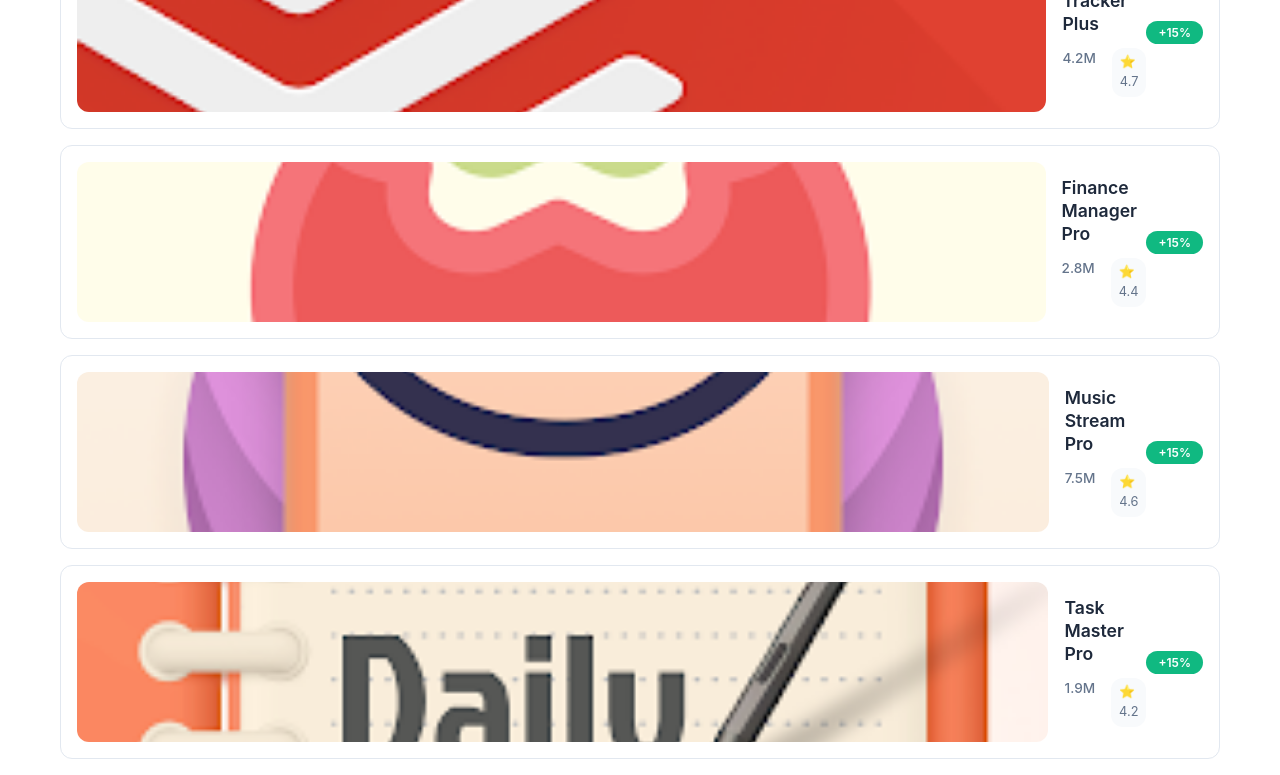
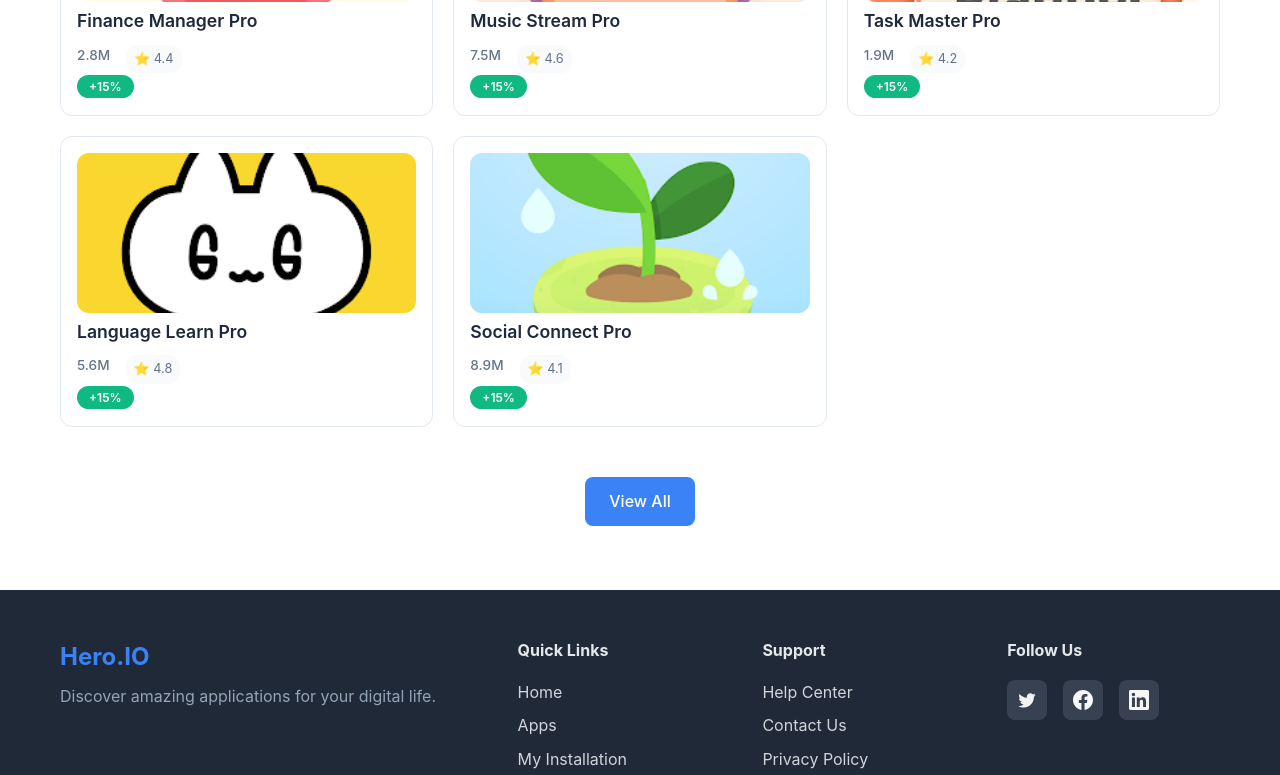
Before and after one commit to maomao09198/hero-io-app, a React app: page / in a window 1280 px wide. Shown: the part 2000-2775 px from the top of the page. Built offline with nearby package versions, Linux system fonts and the light colour scheme; the HTML template or start-up script is replaced by a standard one.

Commit message:
fixing colors

```diff
--- a/package.json
+++ b/package.json
@@ -9,8 +9,12 @@
     "preview": "vite preview"
   },
   "dependencies": {
+    "@fortawesome/fontawesome-svg-core": "^7.1.0",
+    "@fortawesome/free-brands-svg-icons": "^7.1.0",
+    "@fortawesome/react-fontawesome": "^3.1.0",
     "react": "^18.2.0",
     "react-dom": "^18.2.0",
+    "react-icons": "^5.5.0",
     "react-router-dom": "^6.8.0",
     "recharts": "^2.5.0"
   },
--- a/src/components/Footer.css
+++ b/src/components/Footer.css
@@ -46,16 +46,28 @@
   gap: 1rem;
 }
 
-.social-links a {
-  display: inline-block;
-  padding: 0.5rem;
+.social-link {
+  display: flex;
+  align-items: center;
+  justify-content: center;
+  width: 40px;
+  height: 40px;
   background: #374151;
   border-radius: 8px;
-  transition: background 0.3s ease;
+  color: #d1d5db;
+  text-decoration: none;
+  transition: all 0.3s ease;
 }
 
-.social-links a:hover {
+.social-link:hover {
   background: #3b82f6;
+  color: white;
+  transform: translateY(-2px);
+}
+
+.social-link svg {
+  width: 20px;
+  height: 20px;
 }
 
 .footer-bottom {
--- a/src/components/Footer.jsx
+++ b/src/components/Footer.jsx
@@ -29,14 +29,27 @@ const Footer = () => {
             </ul>
           </div>
 
-          <div className="footer-section">
-            <h4>Connect</h4>
-            <div className="social-links">
-              <a href="#" aria-label="Twitter">🐦</a>
-              <a href="#" aria-label="Facebook">📘</a>
-              <a href="#" aria-label="Instagram">📷</a>
-            </div>
-          </div>
+         <div className="footer-section">
+  <h4>Follow Us</h4>
+  <div className="social-links">
+    <a href="#" aria-label="Twitter" className="social-link twitter">
+      <svg width="20" height="20" viewBox="0 0 24 24" fill="#f0f2f3ff">
+        <path d="M22.46 6c-.77.35-1.6.58-2.46.69.88-.53 1.56-1.37 1.88-2.38-.83.5-1.75.85-2.72 1.05C18.37 4.5 17.26 4 16 4c-2.35 0-4.27 1.92-4.27 4.29 0 .34.04.67.11.98C8.28 9.09 5.11 7.38 3 4.79c-.37.63-.58 1.37-.58 2.15 0 1.49.75 2.81 1.91 3.56-.71 0-1.37-.2-1.95-.5v.03c0 2.08 1.48 3.82 3.44 4.21a4.22 4.22 0 0 1-1.93.07 4.28 4.28 0 0 0 4 2.98 8.521 8.521 0 0 1-5.33 1.84c-.34 0-.68-.02-1.02-.06C3.44 20.29 5.7 21 8.12 21 16 21 20.33 14.46 20.33 8.79c0-.19 0-.37-.01-.56.84-.6 1.56-1.36 2.14-2.23z"/>
+      </svg>
+    </a>
+    <a href="#" aria-label="Facebook" className="social-link facebook">
+      <svg width="20" height="20" viewBox="0 0 24 24" fill="#f7f8f9ff">
+        <path d="M24 12.073c0-6.627-5.373-12-12-12s-12 5.373-12 12c0 5.99 4.388 10.954 10.125 11.854v-8.385H7.078v-3.47h3.047V9.43c0-3.007 1.792-4.669 4.533-4.669 1.312 0 2.686.235 2.686.235v2.953H15.83c-1.491 0-1.956.925-1.956 1.874v2.25h3.328l-.532 3.47h-2.796v8.385C19.612 23.027 24 18.062 24 12.073z"/>
+      </svg>
+    </a>
+
+    <a href="#" aria-label="LinkedIn" className="social-link linkedin">
+      <svg width="20" height="20" viewBox="0 0 24 24" fill="#f5f5f5ff">
+        <path d="M20.447 20.452h-3.554v-5.569c0-1.328-.027-3.037-1.852-3.037-1.853 0-2.136 1.445-2.136 2.939v5.667H9.351V9h3.414v1.561h.046c.477-.9 1.637-1.85 3.37-1.85 3.601 0 4.267 2.37 4.267 5.455v6.286zM5.337 7.433c-1.144 0-2.063-.926-2.063-2.065 0-1.138.92-2.063 2.063-2.063 1.14 0 2.064.925 2.064 2.063 0 1.139-.925 2.065-2.064 2.065zm1.782 13.019H3.555V9h3.564v11.452zM22.225 0H1.771C.792 0 0 .774 0 1.729v20.542C0 23.227.792 24 1.771 24h20.451C23.2 24 24 23.227 24 22.271V1.729C24 .774 23.2 0 22.222 0h.003z"/>
+      </svg>
+    </a>
+  </div>
+</div>
         </div>
 
         <div className="footer-bottom">
--- a/src/pages/Home.css
+++ b/src/pages/Home.css
@@ -214,6 +214,7 @@
   font-weight: bold;
   color: #1e293b;
   margin-bottom: 0.5rem;
+
 }
 
 .section-title p {
@@ -238,11 +239,12 @@
 
 .trending-grid {
   display: grid;
-  gap: 1rem;
+  grid-template-columns: repeat(auto-fill, minmax(300px, 1fr));
+  gap: 20px;
+  margin-bottom: 50px;
 }
+.trending-app-card {
 
-.trending-app-card {
-  display: flex;
   align-items: center;
   padding: 1rem;
   background: white;
@@ -367,4 +369,7 @@
     height: 45px;
     margin-right: 0.75rem;
   }
+   .trending-grid {
+    grid-template-columns: 1fr;
+  }
 }
--- a/src/pages/Home.jsx
+++ b/src/pages/Home.jsx
@@ -2,6 +2,7 @@ import React from 'react';
 import { Link } from 'react-router-dom';
 import { appsData } from '../data/appsData';
 import './Home.css';
+import AppCard from '../components/AppCard';
 
 const Home = () => {
   const trendingApps = appsData.slice(0, 8);
@@ -99,13 +100,11 @@ const Home = () => {
       <section className="trending-apps">
         <div className="container">
           <div className="section-header">
-            <div className="section-title">
-              <h2>Trending Apps</h2>
-              <p>Explore all Trending Apps on the Internet coming back to us!</p>
-            </div>
-            <Link to="/apps" className="view-all-btn">
-              View All
-            </Link>
+            <div className="section-title" style={{ textAlign: "center",width: "100%" }}>
+  <h2>Trending Apps</h2>
+  <p>Explore all Trending Apps on the Internet coming back to us!</p>
+</div>
+
           </div>
 
           <div className="trending-grid">
@@ -129,7 +128,16 @@ const Home = () => {
               </div>
             ))}
           </div>
+   <Link
+  to="/apps"
+  className="view-all-btn"
+  style={{ display: "block", margin: "0 auto", width: "fit-content" }}
+>
+  View All
+</Link>
+
         </div>
+
       </section>
     </div>
   );
```
Also changed, not shown: 1 other file (tests, documents, lock files or other folders).
